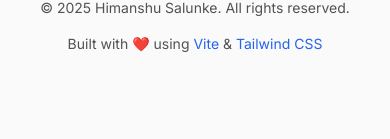
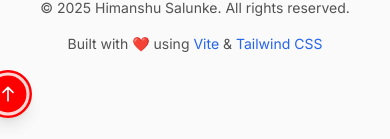
Before and after one commit to HRS0221/himanshu-salunke-portfolio, a React (Vite) app: page / in a window 390 px wide. Shown: the part 6105-6244 px from the top of the page. Before the commit the page ends 6191 px from the top, so only its background shows below. Built offline with nearby package versions, Linux system fonts and the light colour scheme; no server answers; a web font is replaced by a local one.

Commit message:
Debug BackToTop component - make always visible with red background

```diff
--- a/src/components/ui/BackToTop.tsx
+++ b/src/components/ui/BackToTop.tsx
@@ -17,6 +17,9 @@ export const BackToTop: React.FC = () => {
     const docHeight = document.documentElement.scrollHeight - window.innerHeight
     const progress = (scrollTop / docHeight) * 100
     setScrollProgress(Math.min(progress, 100))
+
+    // Debug logging
+    console.log('Scroll position:', scrollTop, 'Progress:', Math.min(progress, 100), 'Visible:', window.pageYOffset > 300)
   }
 
 
@@ -50,12 +53,13 @@ export const BackToTop: React.FC = () => {
 
   return (
     <>
-      {isVisible && (
+      {(isVisible || true) && (
         <button
           onClick={scrollToTop}
-          className="fixed bottom-4 right-4 md:bottom-6 md:right-6 z-[9999] w-12 h-12 md:w-14 md:h-14 bg-gradient-to-br from-primary-600 to-primary-700 hover:from-primary-700 hover:to-primary-800 text-white rounded-full shadow-lg hover:shadow-xl transition-all duration-300 ease-in-out transform hover:-translate-y-1 hover:scale-105 active:scale-95 focus:outline-none focus:ring-2 focus:ring-primary-500 focus:ring-offset-2 dark:focus:ring-offset-neutral-900 group relative"
+          className="fixed bottom-4 right-4 md:bottom-6 md:right-6 z-[9999] w-12 h-12 md:w-14 md:h-14 bg-red-500 hover:bg-red-600 text-white rounded-full shadow-lg hover:shadow-xl transition-all duration-300 ease-in-out transform hover:-translate-y-1 hover:scale-105 active:scale-95 focus:outline-none focus:ring-2 focus:ring-red-500 focus:ring-offset-2 dark:focus:ring-offset-neutral-900 group relative"
           aria-label="Back to top"
           title={`Scroll to top (${Math.round(scrollProgress)}% scrolled)`}
+          style={{ backgroundColor: 'red' }}
         >
           {/* Circular Progress Bar */}
           <svg
```
